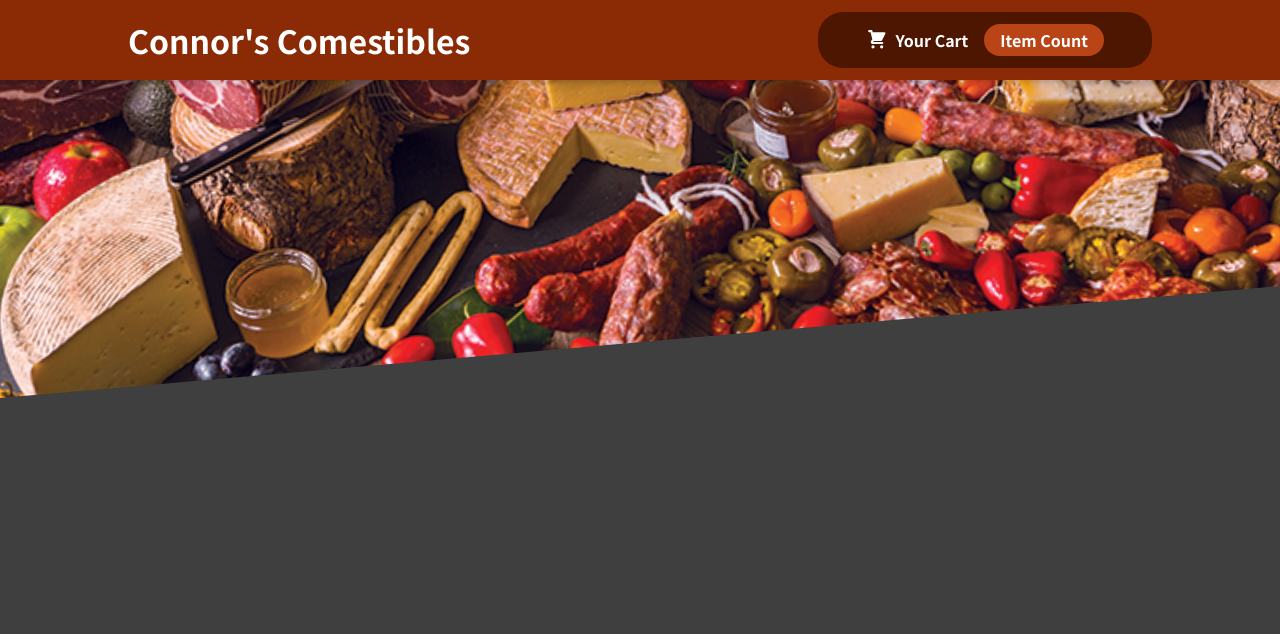
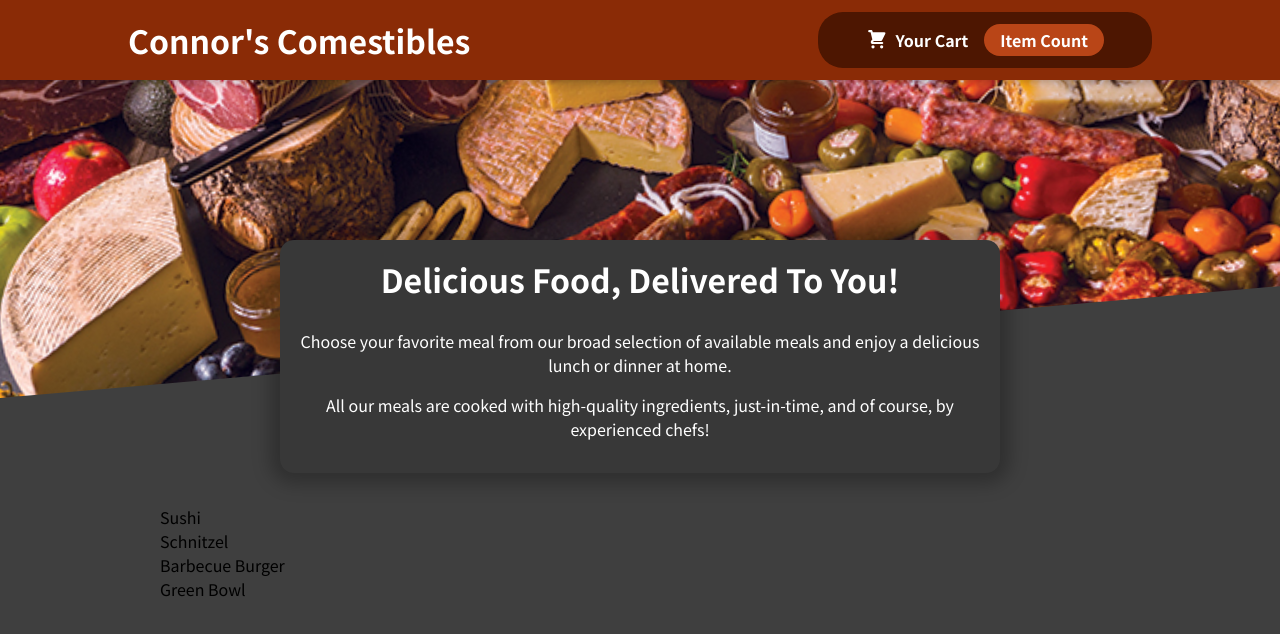
Before and after one commit to Coughdrops13/udemy-reactjs, a React (Create React App) app in the folder react-complete-guide-food-order-app/: page / in a window 1280 px wide. Shown: the top 634 px of the page. Built offline with nearby package versions, Linux system fonts and the light colour scheme.

Commit message:
create Meals, MealsSummary, and AvailableMeals components with styles and add Meals Component to App component

```diff
--- a/react-complete-guide-food-order-app/src/App.js
+++ b/react-complete-guide-food-order-app/src/App.js
@@ -1,10 +1,14 @@
 import React, { Fragment } from 'react';
 import Header from './components/Layout/Header';
+import Meals from './components/Meals/Meals';
 
 function App() {
   return (
     <Fragment>
       <Header />
+      <main>
+        <Meals />
+      </main>
     </Fragment>
   );
 }
--- /dev/null
+++ b/react-complete-guide-food-order-app/src/components/Meals/AvailableMeals.js
@@ -0,0 +1,44 @@
+import React from "react";
+
+import classes from "./AvailableMeals.module.css";
+
+const DUMMY_MEALS = [
+  {
+    id: "m1",
+    name: "Sushi",
+    description: "Finest fish and veggies",
+    price: 22.99,
+  },
+  {
+    id: "m2",
+    name: "Schnitzel",
+    description: "A german specialty!",
+    price: 16.5,
+  },
+  {
+    id: "m3",
+    name: "Barbecue Burger",
+    description: "American, raw, meaty",
+    price: 12.99,
+  },
+  {
+    id: "m4",
+    name: "Green Bowl",
+    description: "Healthy...and green...",
+    price: 18.99,
+  },
+];
+
+const AvailableMeals = () => {
+  const mealsList = DUMMY_MEALS.map((meal) => {
+    return <li>{meal.name}</li>;
+  });
+
+  return (
+    <section className={classes.meals}>
+      <ul>{mealsList}</ul>
+    </section>
+  );
+};
+
+export default AvailableMeals;
--- /dev/null
+++ b/react-complete-guide-food-order-app/src/components/Meals/AvailableMeals.module.css
@@ -0,0 +1,24 @@
+.meals {
+  max-width: 60rem;
+  width: 90%;
+  margin: 2rem auto;
+  animation: meals-appear 1s ease-out forwards;
+}
+
+.meals ul {
+  list-style: none;
+  margin: 0;
+  padding: 0;
+}
+
+@keyframes meals-appear {
+  from {
+    opacity: 0;
+    transform: translateY(3rem);
+  }
+
+  to {
+    opacity: 1;
+    transform: translateY(0);
+  }
+}
--- /dev/null
+++ b/react-complete-guide-food-order-app/src/components/Meals/Meals.js
@@ -0,0 +1,14 @@
+import React, { Fragment } from 'react';
+import MealsSummary from './MealsSummary';
+import AvailableMeals from './AvailableMeals';
+
+const Meals = () => {
+  return (
+    <Fragment>
+      <MealsSummary />
+      <AvailableMeals />
+    </Fragment>
+  )
+};
+
+export default Meals;
--- /dev/null
+++ b/react-complete-guide-food-order-app/src/components/Meals/MealsSummary.js
@@ -0,0 +1,21 @@
+import React from "react";
+
+import classes from "./MealsSummary.module.css";
+
+const MealsSummary = () => {
+  return (
+    <section className={classes.summary}>
+      <h2>Delicious Food, Delivered To You!</h2>
+      <p>
+        Choose your favorite meal from our broad selection of available meals
+        and enjoy a delicious lunch or dinner at home.
+      </p>
+      <p>
+        All our meals are cooked with high-quality ingredients, just-in-time,
+        and of course, by experienced chefs!
+      </p>
+    </section>
+  );
+};
+
+export default MealsSummary;
--- /dev/null
+++ b/react-complete-guide-food-order-app/src/components/Meals/MealsSummary.module.css
@@ -0,0 +1,18 @@
+.summary {
+  text-align: center;
+  max-width: 45rem;
+  width: 90%;
+  margin: auto;
+  margin-top: -10rem;
+  position: relative;
+  background-color: #383838;
+  color: white;
+  border-radius: 14px;
+  padding: 1rem;
+  box-shadow: 0 1px 18px 10px rgba(0, 0, 0, 0.25);
+}
+
+.summary h2 {
+  font-size: 2rem;
+  margin-top: 0;
+}
```
